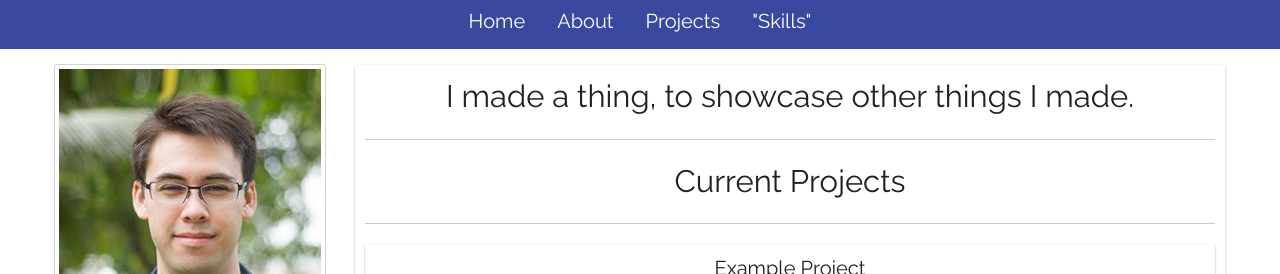
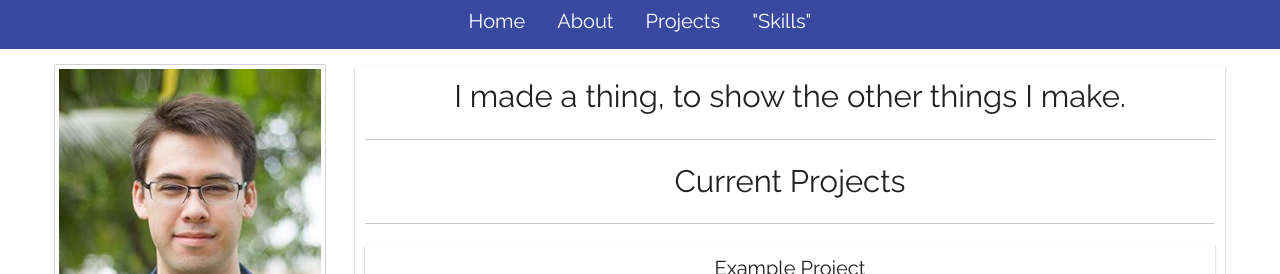
Before and after one commit to torleif-nielsen/torleif-nielsen.github.io, a Jekyll site: the page built from index.html, in a window 1280 px wide. Shown: the top 274 px of the page. Built offline with Jekyll 4.4.1, drawn with Linux system fonts in a browser that asks for light colours; nearby versions of some CDN libraries.

Commit message:
Update welcome header on index page.

```diff
--- a/index.html
+++ b/index.html
@@ -10,7 +10,7 @@ keywords: github pages, Jekyll, foundation 6
     {% include profile.html %}
     <div class="medium-9 columns">
       <div class="shadow-one text-center">
-        <h3>I made a thing, to showcase other things I made.</h3>
+        <h3>I made a thing, to show the other things I make.</h3>
         <hr>
         <h3>
           Current Projects
```
